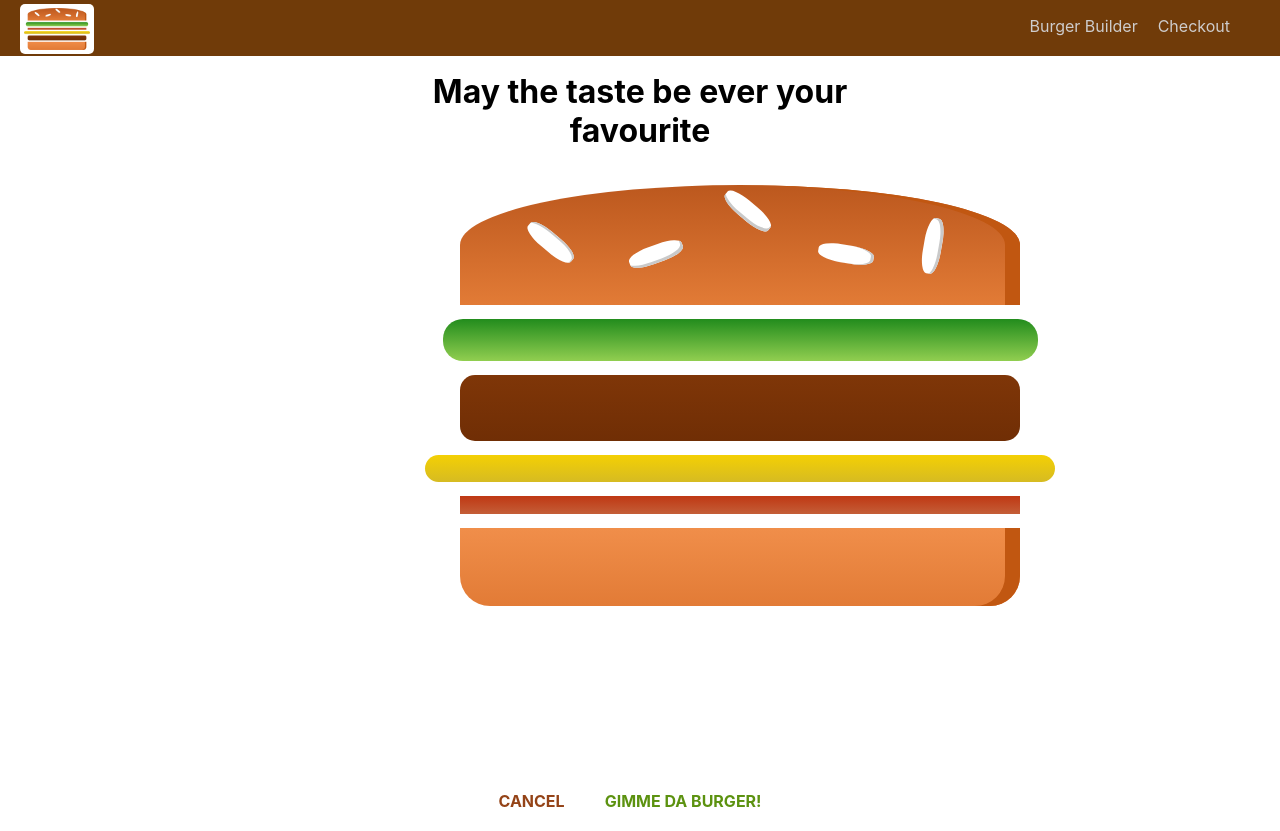
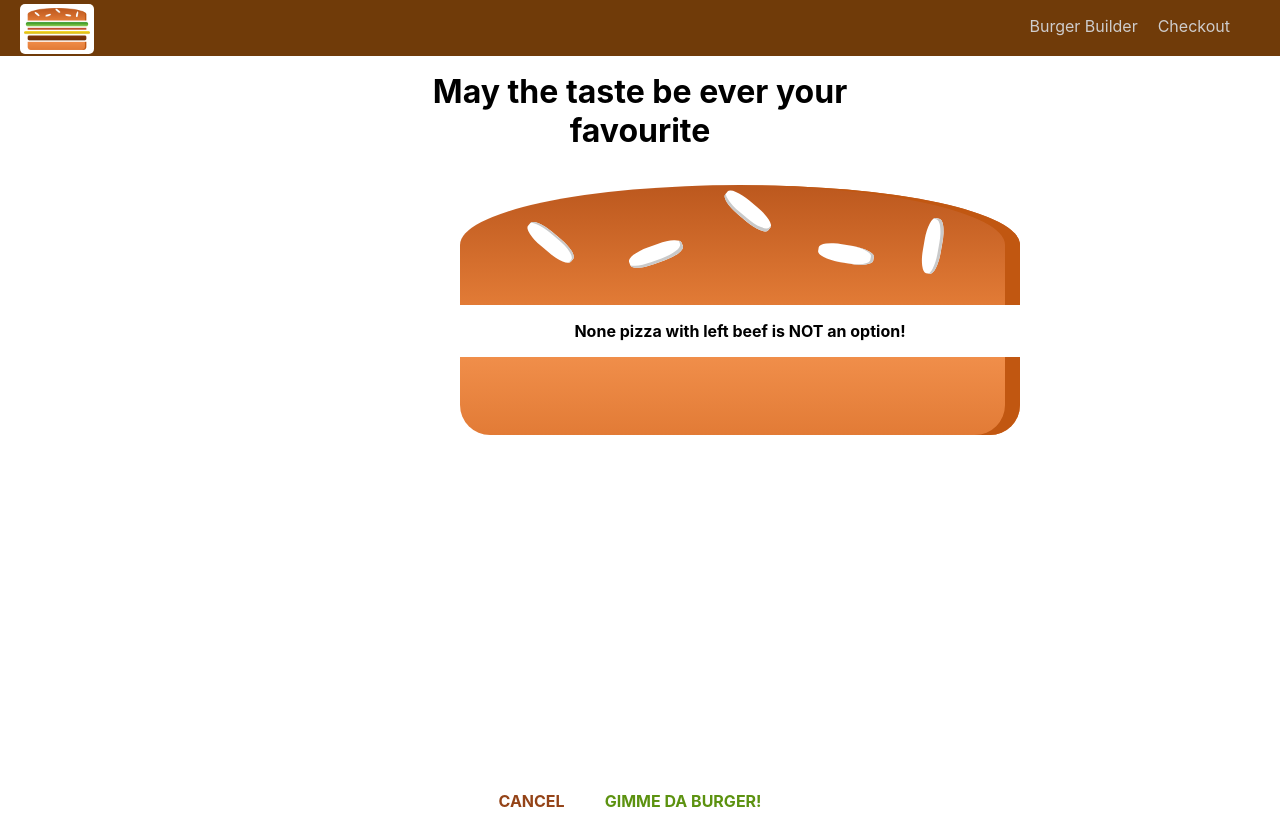
Before and after one commit to 993178/burger_builder, a React (Create React App) app: page /checkout in a window 1280 px wide. Built offline with nearby package versions, Linux system fonts and the light colour scheme.

Commit message:
data doorgeven via props.location.search

```diff
--- a/src/containers/BurgerBuilder/BurgerBuilder.js
+++ b/src/containers/BurgerBuilder/BurgerBuilder.js
@@ -122,11 +122,19 @@
         //     .catch( error => {
         //         this.setState( { loading: false, purchasing: false } );
         //     } );
-        this.props.history.push('/checkout');
+        const queryParams = [];     // moet lijstje met ingrediënten worden om door te geven aan de checkout
+        for (let i in this.state.ingredients) {     // we kijken welke ingrediënten er in de state staan en
+            queryParams.push(encodeURIComponent(i) + '=' + encodeURIComponent(this.state.ingredients[i]));   // encoderen die zodat ze zonder problemen in een url kunnen staan, plus de [waarde] behorend bij die i: dus je krijgt iets van meat=1 in the url. Dat gooien we dan in ons lijstje
+        }
+        const queryString = queryParams.join('&');  // we smeden al die ingrediënt=aantals met ampersands aan elkaar (zo komt zo'n maffe url dus tot stand... En dat moet die browser dan weer begrijpen)
+        this.props.history.push({
+            pathname: '/checkout',
+            search: '?' + queryString   // dus dit moet de url worden, althans het stuk na /checkout
+        });
     }
 
     render () {
-        const disabledInfo = {      // we willen knoppen disablen die niets moeten kunnen doen
+        const disabledInfo = {      // we willen knoppen disablen die niets moeten kunnen doen, dus maken een kopietje van de state
             ...this.state.ingredients   // in den beginne is dit nog { lettuce: 0, meat: 1} etc
         };
         for ( let key in disabledInfo ) {
--- a/src/containers/Checkout/Checkout.js
+++ b/src/containers/Checkout/Checkout.js
@@ -10,6 +10,15 @@
             cheese: 1,
             bacon: 1
         }
+    }
+
+    componentDidMount() {
+        const query = new URLSearchParams(this.props.location.search);       // rare url weer uit elkaar plukken om te kijken wat er aan info in zit
+        const ingredients = {};
+        for (let param of query.entries()) {    // .entries trekt een object, of in dit geval een url, uit elkaar tot een array met kleinere arrays for elk key-value pair
+            ingredients[param[0]] = +param[1];  // komt erop neer dat de props.location.search string weer als object wordt opgebouwd
+        }
+        this.setState({ingredients: ingredients});  // vers opgebouwde ingredients gaat onder de noemer ingredients de state in
     }
 
     checkoutCancelledHandler = () => {
```
